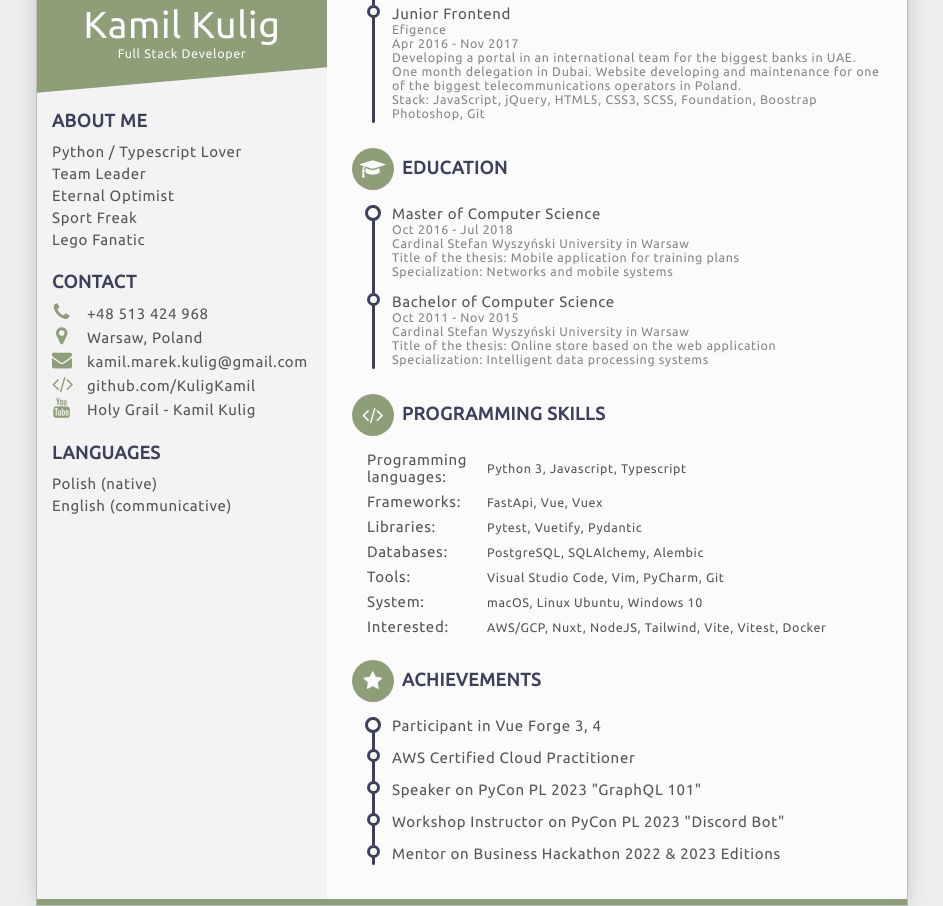
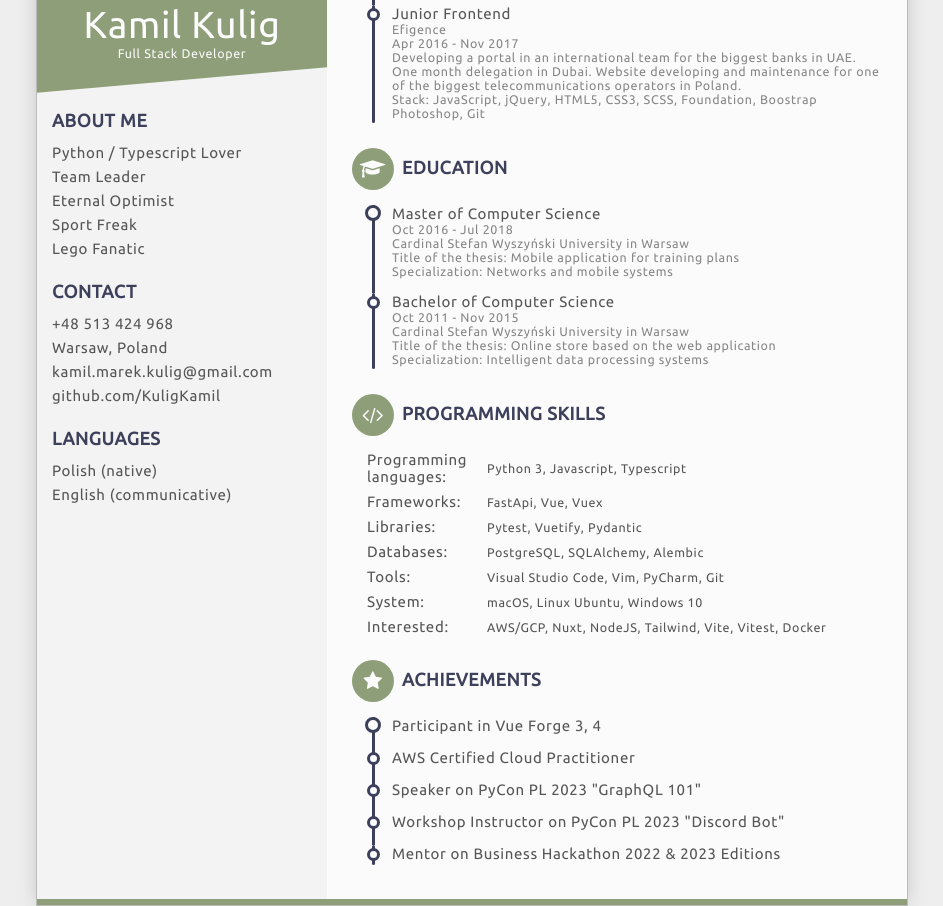
Before and after one commit to KuligKamil/resume, a website: page src/index.html in a window 1280 px wide. Shown: the part 310-1216 px from the top of the page, without its empty margins (168-1111 px from the left). Drawn offline with Linux system fonts and the light colour scheme.

Commit message:
🔥 chore: add version 1.0

```diff
--- a/src/index.html
+++ b/src/index.html
@@ -23,11 +23,16 @@
             </div>
             <div class="contact">
                 <h3>Contact</h3>
-                <div class="call"><i class="fa fa-phone"></i><span>+48 513 424 968</span></div>
+                <!-- <div class="call"><i class="fa fa-phone"></i><span>+48 513 424 968</span></div>
                 <div class="address"><i class="fa fa-map-marker"></i><span>Warsaw, Poland</span></div>
                 <div class="email"><i class="fa fa-envelope"></i><span>kamil.marek.kulig@gmail.com</span></div>
                 <div class="website"><a href="https://github.com/KuligKamil" target="_blank"> <i class="fa fa-code"></i><span>github.com/KuligKamil</span></a></div>
-                <div class="youtube"><i class="fa fa-youtube"></i><span>Holy Grail - Kamil Kulig</span></div>
+                <div class="youtube"><i class="fa fa-youtube"></i><span>Holy Grail - Kamil Kulig</span></div> -->
+                <div class="call"><span>+48 513 424 968</span></div>
+                <div class="address"><span>Warsaw, Poland</span></div>
+                <div class="email"><a href="mailto:kamil.marek.kulig@gmail.com" target="_blank"><span>kamil.marek.kulig@gmail.com</span></a></div>
+                <div class="website"><a href="https://github.com/KuligKamil" target="_blank"><span>github.com/KuligKamil</span></a></div>
+                <!-- <div class="youtube"><span>Holy Grail - Kamil Kulig</span></div> -->
             </div>
             <div class="about">
                 <h3>Languages</h3>
@@ -92,10 +97,10 @@
                     <!-- <li><span>Vue Certified</span></li> -->
                     <li><a href="https://vuejsforge.com/" target="_blank"><span>Participant in Vue Forge 3, 4</span></a></li>
                     <li><span>AWS Certified Cloud Practitioner</span></li>
+                    <li><a href="https://pl.pycon.org/2023/en/agenda/" target="_blank"><span>Speaker on PyCon PL 2023 "GraphQL 101"</span></a></li>
+                    <li><a href="https://pl.pycon.org/2023/en/agenda/" target="_blank"><span>Workshop Instructor on PyCon PL 2023 "Discord Bot"</span></a></li>
+                    <li><span>Mentor on Business Hackathon 2022 & 2023 Editions</span></li>
                     <!-- <li><span>Speaker & Workshop Instructor on PyCon PL 2023</span></li> -->
-                    <li><span>Speaker on PyCon PL 2023 "GraphQL 101" </span></li>
-                    <li><span>Workshop Instructor on PyCon PL 2023 "Discord Bot" </span></li>
-                    <li><span>Mentor on Business Hackathon 2022 & 2023 Editions</span></li>
                 </ul>
             </div>
             <!-- <div class="interests">
--- a/src/style.css
+++ b/src/style.css
@@ -104,11 +104,14 @@ h3 {
   font-weight: normal;
 }
 .resume .base .about div {
-  line-height: 22px;
+  line-height: 24px;
 }
 .resume .base .contact div {
   line-height: 24px;
 }
+/* .resume .base .contact div {
+  line-height: 24px;
+} */
 .resume .base .contact div a:hover {
   color: #e07a5f;
 }
@@ -239,6 +242,9 @@ h3 {
   width: 10px;
   height: 10px;
   left: -2px;
+}
+.resume .func .work ul li:not(:first-of-type)::before, .resume .func .edu ul li:not(:first-of-type)::before {
+  margin-top: 3px;
 }
 .resume .func .work ul li:last-of-type, .resume .func .edu ul li:last-of-type {
   padding-bottom: 3px;
```
Also changed, not shown: readme.md, 1 other file.
